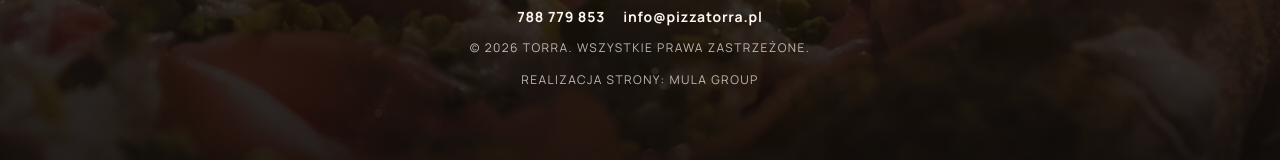
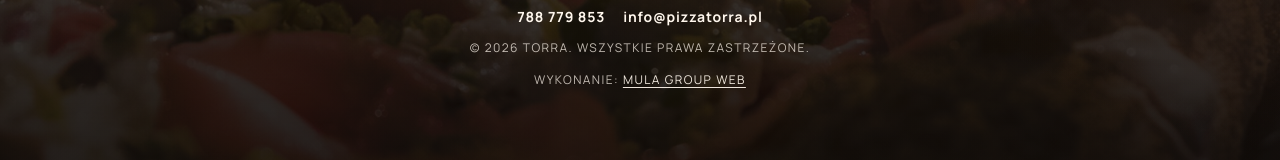
Before and after one commit to mulasty/PizzaTorra, a Next.js app: page / in a window 1280 px wide. Shown: the part 9104-9264 px from the top of the page. Built offline with nearby package versions, Linux system fonts and the light colour scheme.

Commit message:
Professional footer credit with Mula Group Web link to mulagroup.vercel.app

```diff
--- a/src/app/page.module.css
+++ b/src/app/page.module.css
@@ -1697,6 +1697,17 @@
   letter-spacing: 0.12em;
   line-height: 1.7;
   text-transform: uppercase;
+}
+
+.footerCreditLink {
+  color: rgba(255, 247, 237, 0.92);
+  text-decoration: underline;
+  text-underline-offset: 3px;
+  transition: color 160ms ease;
+}
+
+.footerCreditLink:hover {
+  color: #fff;
 }
 
 .musicPlayer {
--- a/src/app/page.tsx
+++ b/src/app/page.tsx
@@ -706,7 +706,17 @@ export default function Page() {
             <a href={emailHref}>{emailDisplay}</a>
           </div>
           <p className={styles.footerMeta}>© 2026 TORRA. Wszystkie prawa zastrzeżone.</p>
-          <p className={styles.footerCredit}>Realizacja strony: Mula Group</p>
+          <p className={styles.footerCredit}>
+            Wykonanie:{" "}
+            <a
+              href="https://www.mulagroup.vercel.app"
+              target="_blank"
+              rel="noopener noreferrer"
+              className={styles.footerCreditLink}
+            >
+              Mula Group Web
+            </a>
+          </p>
         </div>
       </footer>
 
```
